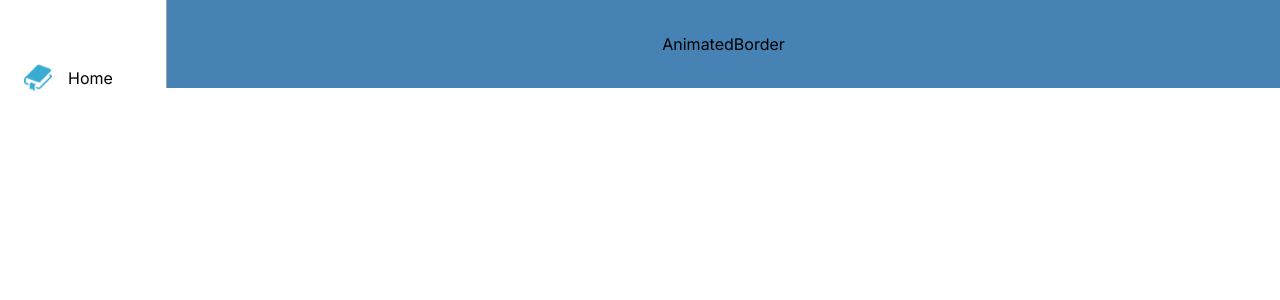
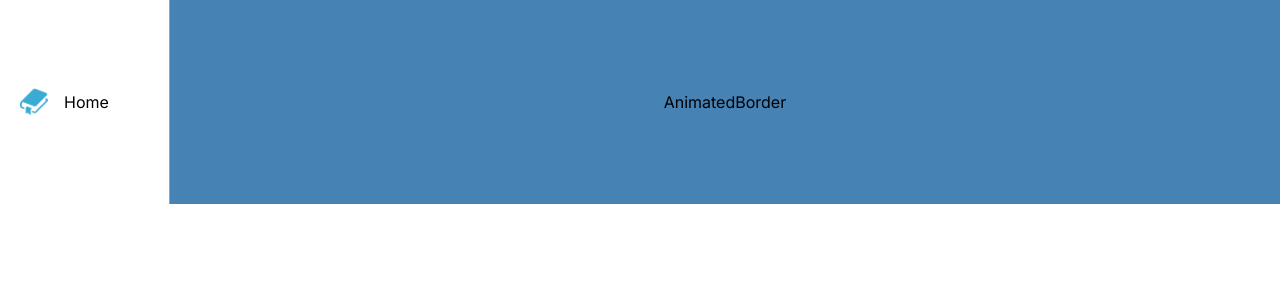
Before and after one commit to khiz125/design-book, a Next.js app: page /designbook/animated-border in a window 1280 px wide. Shown: the top 300 px of the page. Built offline with nearby package versions, Linux system fonts and the light colour scheme.

Commit message:
fix style

```diff
--- a/src/app/components/Card.tsx
+++ b/src/app/components/Card.tsx
@@ -10,8 +10,8 @@ type Props = {
 const Card: FC<Props> = ({ href, children }) => {
   return (
     <Suspense fallback={<Loading />}>
-      <Link href={href}>
-        <div className='w-full min-w-[300px] h-[400px] shadow-[0_35px_60px_-15px_rgba(0,0,0,0.3)]'>{children}</div>
+      <Link href={href} className=''>
+        <div className='w-full hover:scale-110 hover:duration-200 min-w-[300px] h-[400px] shadow-[0_35px_60px_-15px_rgba(0,0,0,0.3)]'>{children}</div>
       </Link>
     </Suspense>
   )
--- a/src/app/components/Sidebar.tsx
+++ b/src/app/components/Sidebar.tsx
@@ -4,10 +4,10 @@ import React from 'react'
 
 const Sidebar = () => {
   return (
-    <nav className='bg-white border-r border-gray-400 lg:w-48 w-16'>
-      <section className='flex flex-col w-full mt-10'>
-        <Link href="/" className='w-full hover:bg-slate-100 rounded h-12'>
-          <div className='flex items-center w-full lg:m-4 m-2 gap-2'>
+    <nav className='bg-white border-r border-gray-400 lg:w-48 px-3'>
+      <section className='flex flex-col items-center w-full h-full my-20'>
+        <Link href="/" className='w-full hover:bg-slate-200 rounded-md'>
+          <div className='flex items-center w-full lg:gap-2'>
             <figure className='p-2'>
               <Image
                 src="/images/icons/book_blue.png"
```
